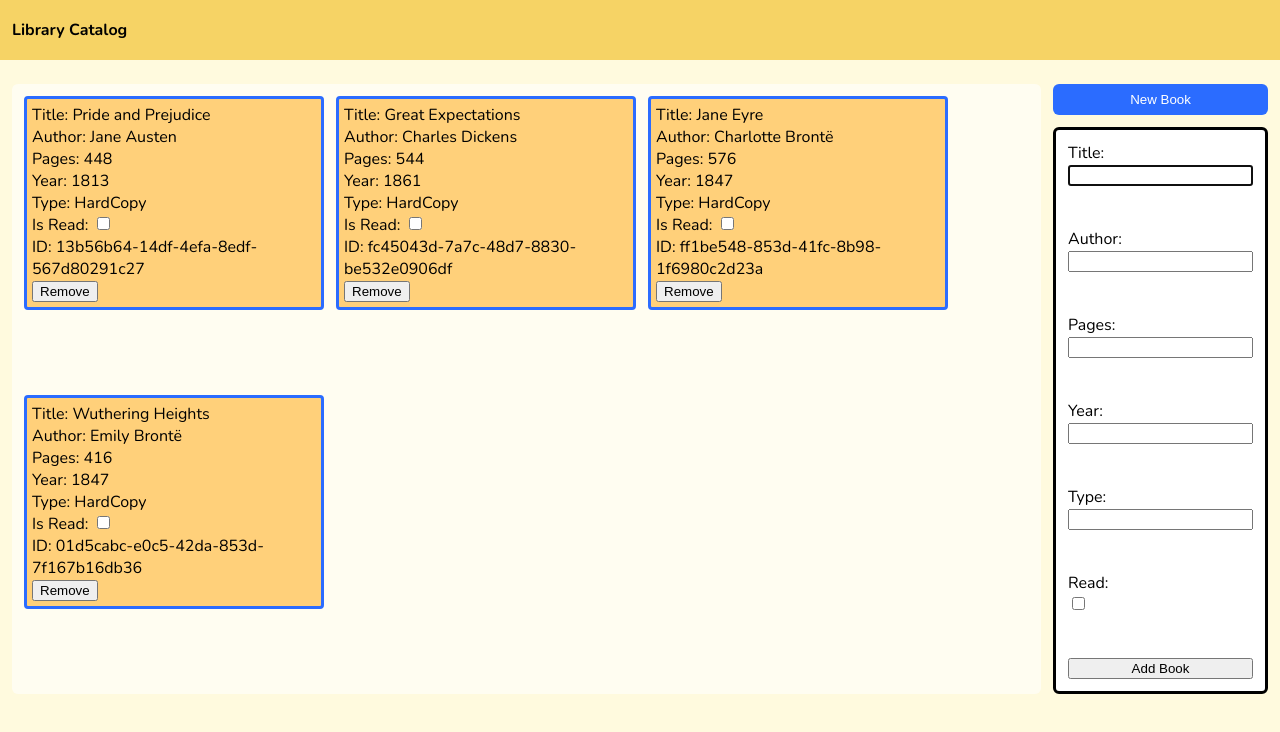
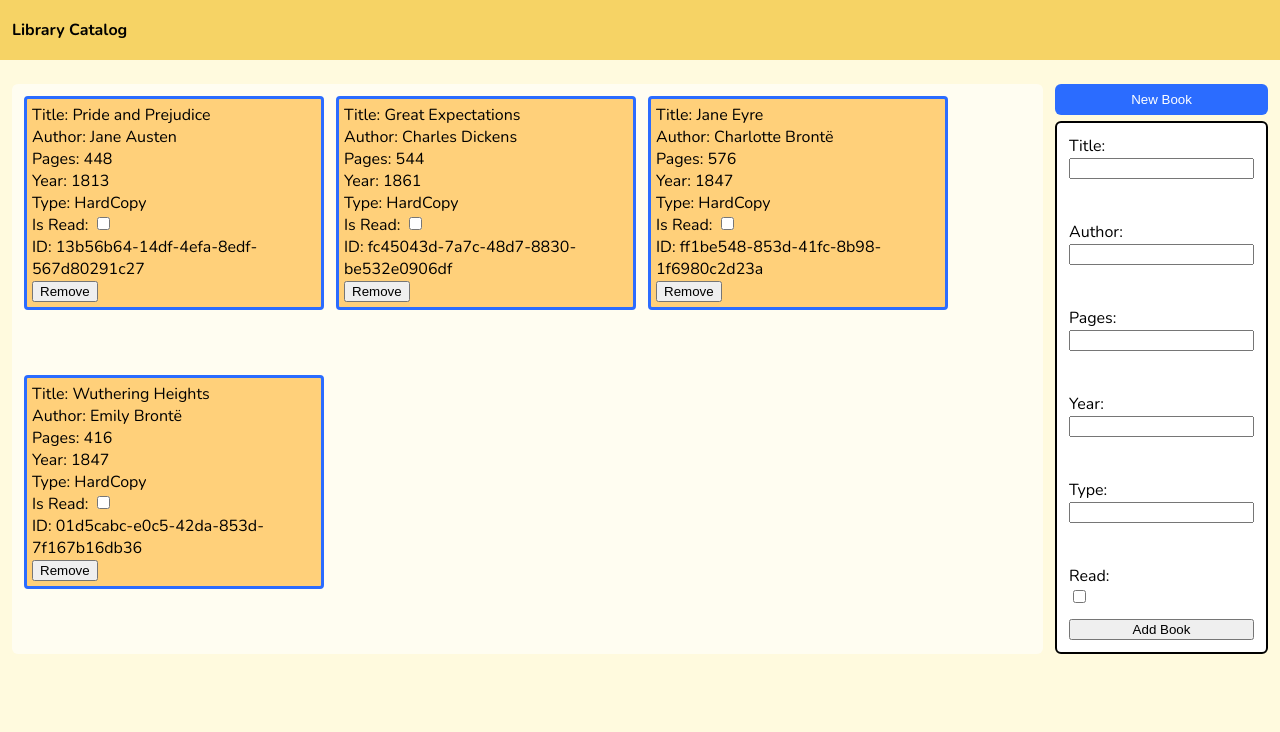
Before and after one commit to boccos/library, a plain HTML site: page index.html in a window 1280 px wide. Both pictures are taken after a click on the button "New Book". Drawn offline with nearby package versions, Linux system fonts and the light colour scheme.

Commit message:
fixed issue where sidebar moves with more entries

```diff
--- a/button.js
+++ b/button.js
@@ -1,8 +1,8 @@
 const addBook = document.getElementById("openButton")
-const dialog = document.querySelector("dialog")
+const dialog = document.getElementById("dialog")
 const form = document.getElementById("newBookForm")
 
-addBook.addEventListener("click", () => dialog.show())
+addBook.addEventListener("click", () => dialog.classList.add('show'))
 form.addEventListener("submit", (submission) => {
     submission.preventDefault()
     const title = form.title.value
@@ -16,6 +16,6 @@ form.addEventListener("submit", (submission) => {
 
     addBookToLibrary(newBook)
 
+    dialog.classList.remove('show');
     form.reset();
-    dialog.close()
 })
--- a/index.html
+++ b/index.html
@@ -16,17 +16,17 @@
             <div id="container"></div>
             <div class="sidebar">
                 <button id="openButton">New Book</button>
-                <dialog id="dialog">
+                <div id="dialog">
                     <form id="newBookForm">
                         <label>Title: <br> <input type="text" name="title" required></label><br>
                         <label>Author: <br> <input type="text" name="author" required></label><br>
                         <label>Pages: <br> <input type="number" name="pages" required></label><br>
                         <label>Year: <br> <input type="number" name="year" required></label><br>
                         <label>Type: <br> <input type="text" name="type" required></label><br>
-                        <label>Read: <br> <input type="checkbox" name="isRead"></label><br>
+                        <label>Read: <br> <input type="checkbox" name="isRead"></label>
                         <button id="submit" type="submit">Add Book</button>
                     </form>
-                </dialog>
+                </div>
             </div>
         </div>
     </body>
--- a/library.js
+++ b/library.js
@@ -13,27 +13,7 @@ class Book {
   this.id = crypto.randomUUID()
   }
 }
-const addBook = document.getElementById("openButton")
-const dialog = document.getElementById("dialog")
-const form = document.getElementById("newBookForm")
 
-addBook.addEventListener("click", () => dialog.show())
-form.addEventListener("submit", (submission) => {
-    submission.preventDefault()
-    const title = form.title.value
-    const author = form.author.value
-    const pages = form.pages.value
-    const year = form.year.value
-    const type = form.type.value
-    const isRead = form.isRead.checked
-
-    const newBook = new Book(title, author, pages, year, type, isRead)
-
-    addBookToLibrary(newBook)
-
-    form.reset();
-    dialog.close()
-})
 function addBookToLibrary(newBook) {
   myLibrary.push(newBook)
   const container = document.getElementById("container")
--- a/styles.css
+++ b/styles.css
@@ -27,6 +27,7 @@ body {
   border-radius: 6px;
   align-items: flex-start;
   min-height: 60vh;
+  max-width: 1200px;
   overflow: auto;
 }
 
@@ -34,7 +35,7 @@ body {
   width: 220px;
   display: flex;
   flex-direction: column;
-  gap: 12px;
+  gap: 6px;
 }
 
 #openButton {
@@ -52,12 +53,16 @@ body {
     gap: 10px;
 }
 
-dialog {
+#dialog {
+  display: none;
   padding: 12px;
   border-radius: 6px;
-  margin: auto;
-  max-width: 300px;
-  position: sticky;
+  border: 2px solid black;
+  background: white;
+}
+
+#dialog.show{
+  display: block;
 }
 
 .book_card{
```
